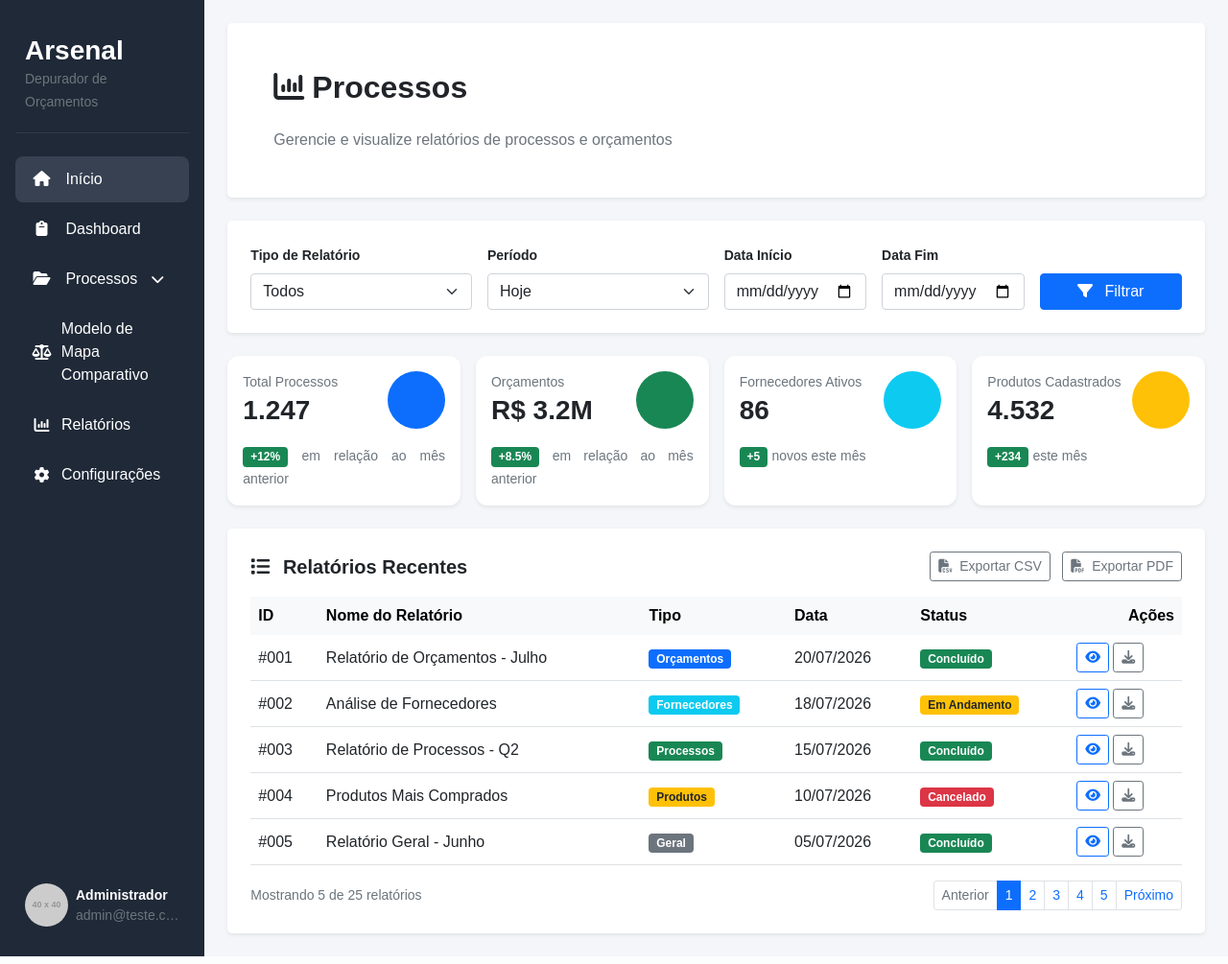
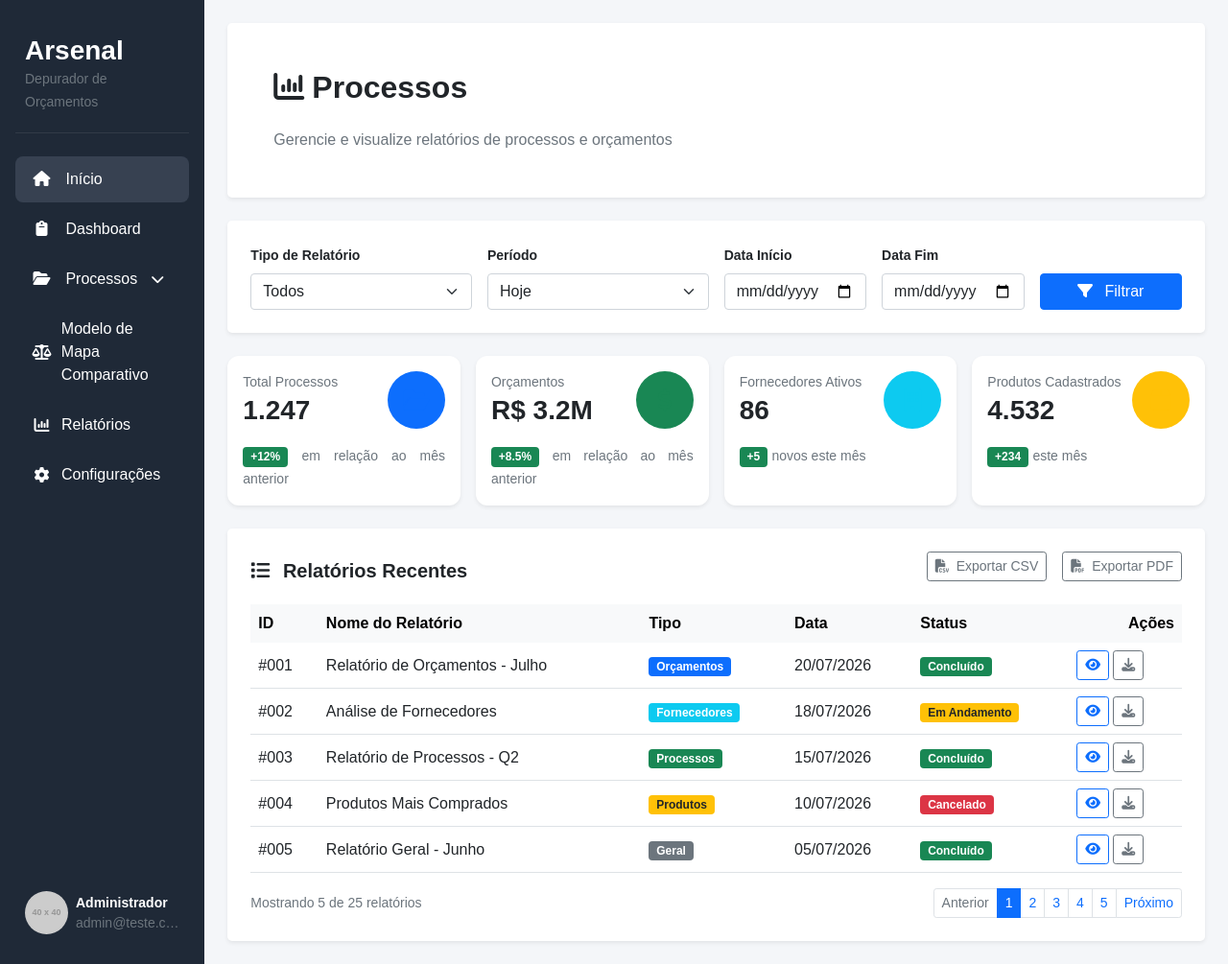
Before and after one commit to TamiresMusafir/arsenal, a Django app: template relatorios/templates/relatorios.html in a window 1280 px wide. Shown: the whole page at 96% size. Run offline with Django 5.2, Linux system fonts and the light colour scheme; the template is opened without the code that fills it, so the values that code supplies are empty; grey boxes labelled with a size stand in for pictures from a placeholder-image service; some libraries are stand-ins or nearby versions.

Commit message:
Update relatorios.html

```diff
--- a/relatorios/templates/relatorios.html
+++ b/relatorios/templates/relatorios.html
@@ -146,14 +146,17 @@
               Relatórios Recentes
             </h5>
             <div>
-                  <button class="btn btn-outline-secondary btn-sm me-2" id="btnExportarCSV">
+              <div class="mb-2 ms-2 d-flex flex-wrap gap-3">
+                <button class="btn btn-outline-secondary btn-sm">
                   <i class="fa-solid fa-file-csv me-1"></i>
                   Exportar CSV
                 </button>
-                  <button class="btn btn-outline-secondary btn-sm" id="btnExportarPDF">
+
+                <button class="btn btn-outline-secondary btn-sm">
                   <i class="fa-solid fa-file-pdf me-1"></i>
                   Exportar PDF
                 </button>
+              </div>
             </div>
           </div>
           <div class="lista-tabela">
```
Lines whose indentation alone changed are shown as unchanged.
